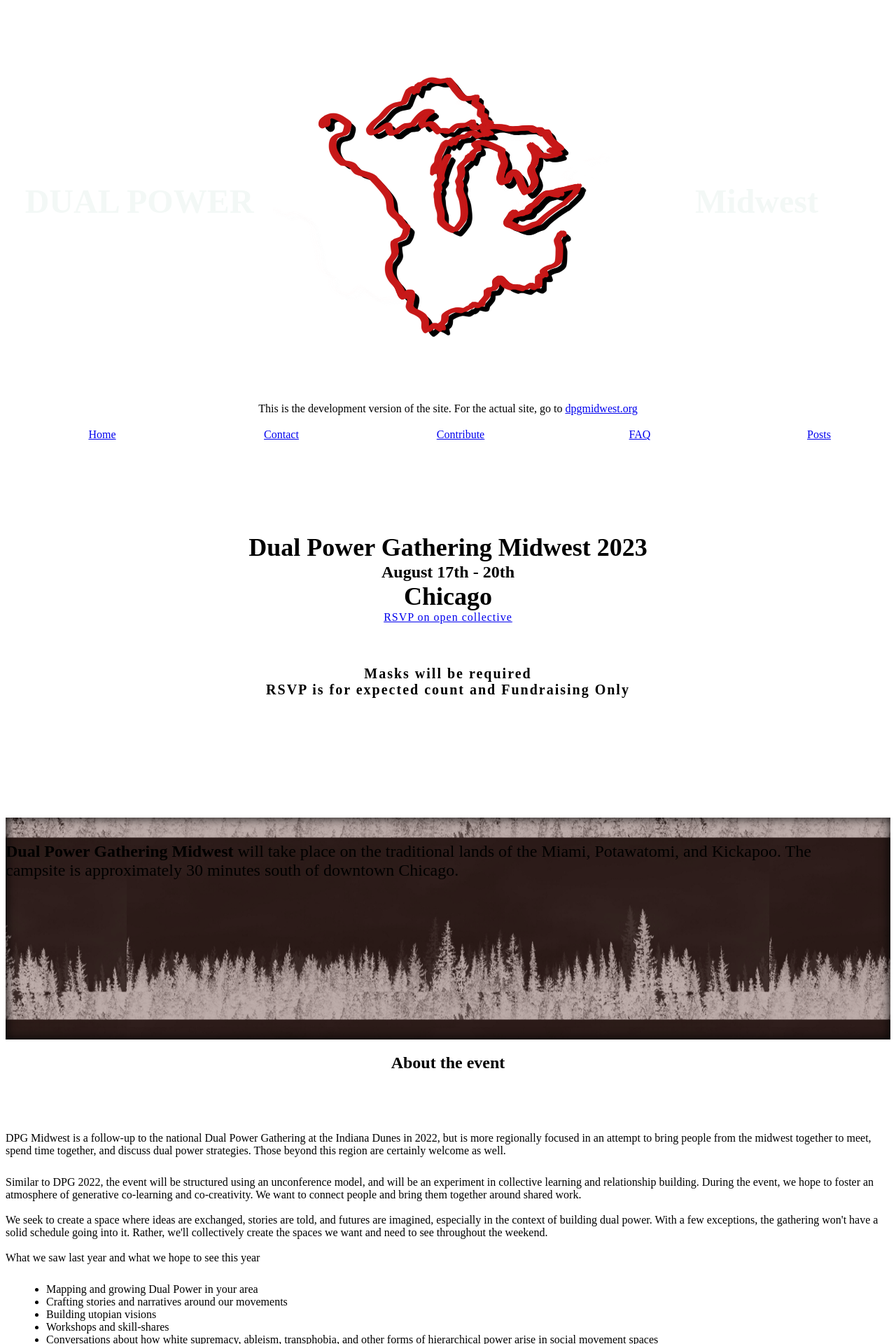
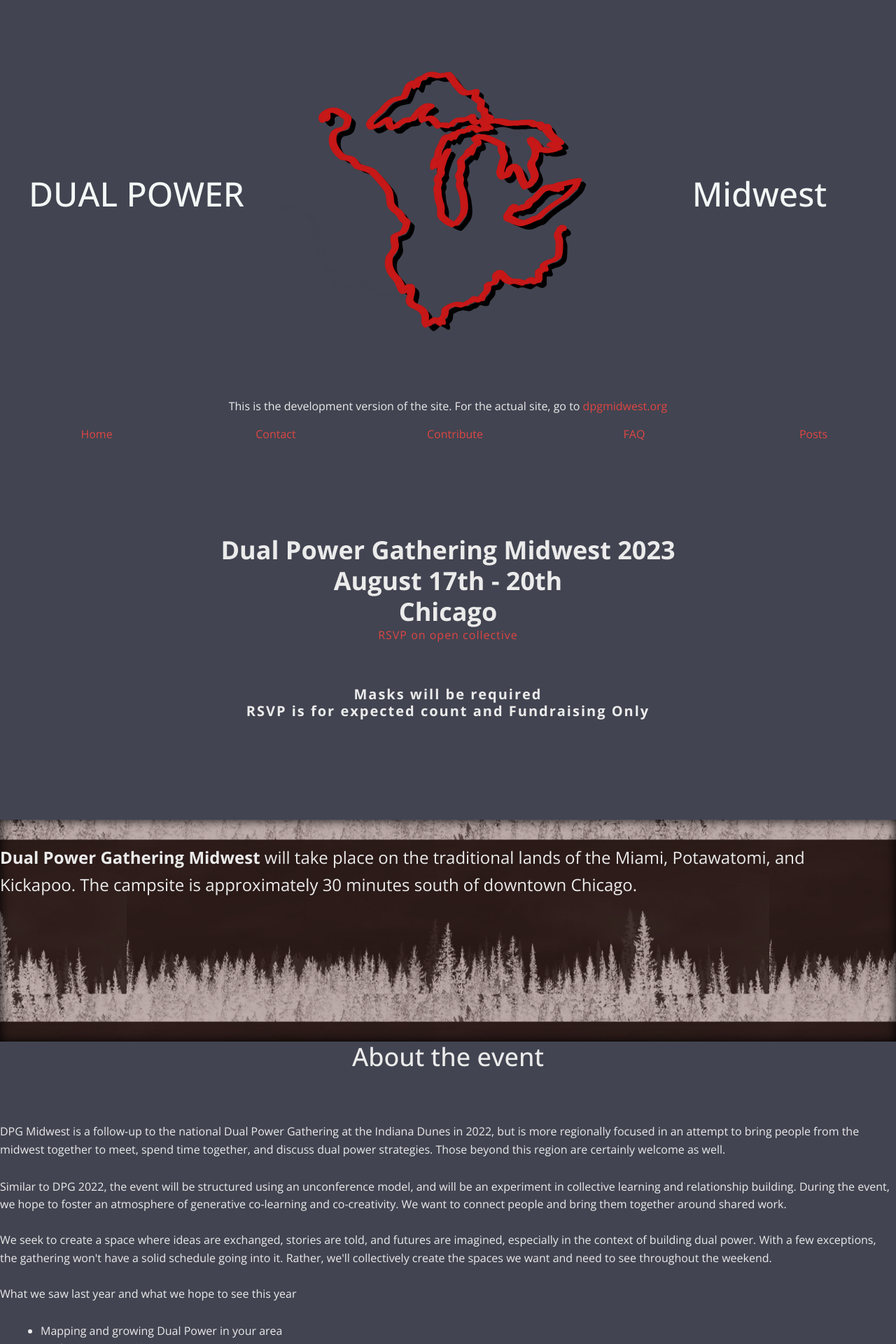
Before and after one commit to dpgmidwest/dev-website, a Jekyll site: the page built from index.html, in a window 1280 px wide. Shown: the top 1920 px of the page at 70% size. Built offline with Jekyll 4.4.1, drawn with Linux system fonts in a browser that asks for light colours; the list of posts is cut into pages by our own code.

Commit message:
adding more css

```diff
--- a/css/used.css
+++ b/css/used.css
@@ -21,6 +21,120 @@
     --a-text: var(--light-red);
     --btn-text: var(--white);
     --btn-hover-text: var(--light-gray);
+}
+
+html {
+    font-size: 16px;
+}
+
+body {
+    width: 100% !important;
+    font-size: 1rem;
+    line-height: 1.6;
+    font-family: 'Open Sans', sans-serif;
+    background-color: var(--body-bg);
+    color: var(--body-text);
+    margin: 0;
+}
+
+summary {
+    font-size: 2.25rem;
+    line-height: 1.1;
+    margin-top: 20px;
+    margin-bottom: 20px;
+    font-weight: 600;
+    text-transform: uppercase;
+    font-family: 'Titillium Web', sans-serif;
+    color: var(--light-red);
+    cursor: pointer;
+}
+
+a {
+    background-color: transparent;
+    -webkit-text-decoration-skip: objects;
+    border-top-width: 0;
+    border-left-width: 0;
+    border-right-width: 0;
+    color: var(--a-text);
+    text-decoration: none;
+}
+
+a:active,
+a:hover {
+    outline-width: 0;
+}
+
+a:focus {
+    outline: thin dotted;
+    outline: 5px auto -webkit-focus-ring-color;
+    outline-offset: -2px;
+}
+
+a:hover {
+    color: var(--red);
+}
+
+abbr[title] {
+    border-bottom: none;
+    text-decoration: underline;
+}
+
+article,
+aside,
+details,
+figcaption,
+figure,
+footer,
+header,
+main,
+menu,
+nav,
+section {
+    display: block;
+}
+
+h1,
+h2,
+h3,
+h4,
+h5,
+h6 {
+    padding: 0;
+    margin-top: 0;
+    margin-bottom: 0.5rem;
+    line-height: 1.2;
+    font-weight: 500;
+    color: inherit;
+}
+
+h1 {
+    font-size: 2.25rem;
+}
+
+h2 {
+    font-size: 1.5rem;
+}
+
+h3 {
+    font-size: 1.25rem;
+}
+
+h4 {
+    font-size: 1.25rem;
+}
+
+h5 {
+    font-size: 1.125rem;
+}
+
+h6 {
+    font-size: 1.125rem;
+}
+
+p {
+    margin-top: 0;
+    padding: 0;
+    margin-bottom: 0.5rem;
 }
 
 .u-align-center {
```
